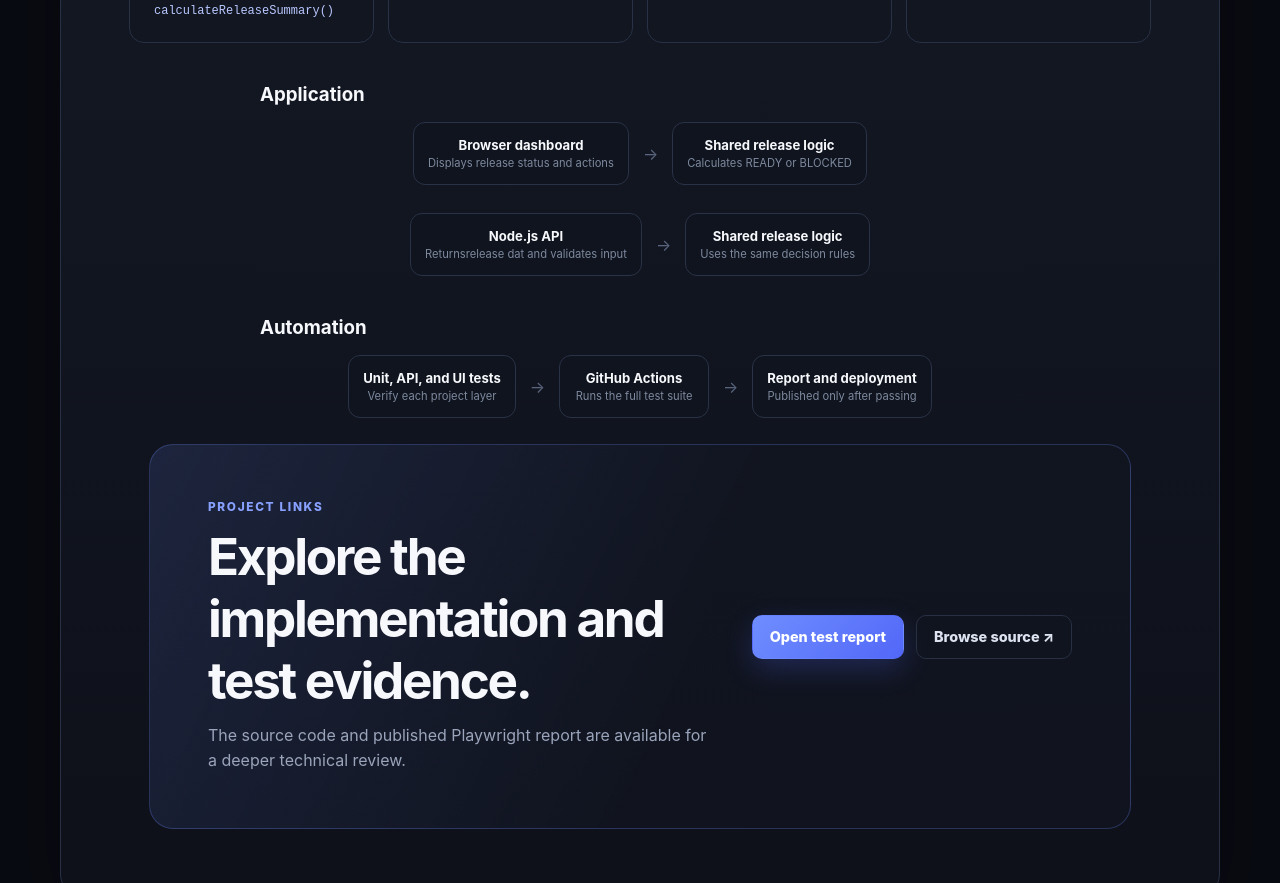
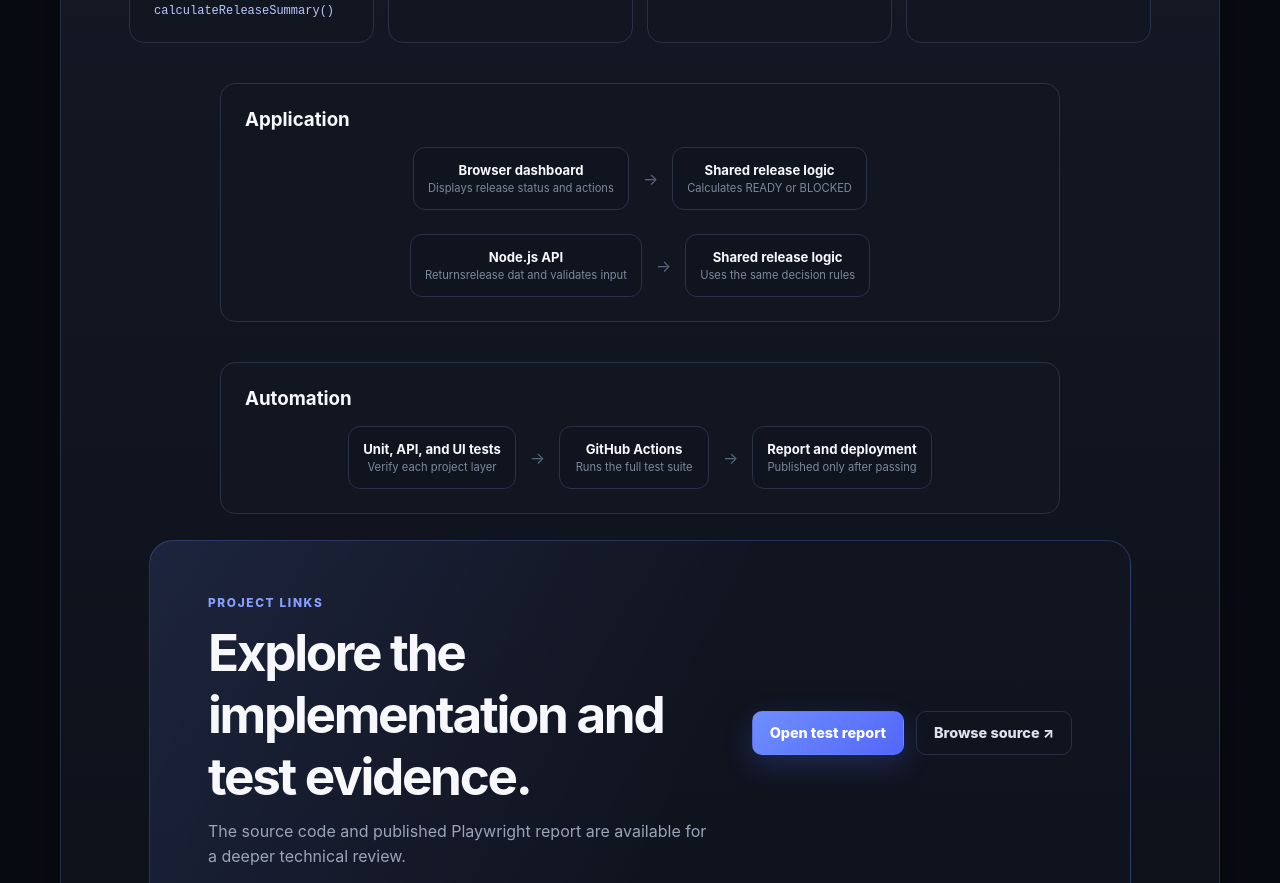
Before and after one commit to dillon-olivi/release-readiness-demo, a website with bundled scripts: page src/public/index.html in a window 1280 px wide. Shown: the part 1909-2792 px from the top of the page. Built offline with nearby package versions, Linux system fonts and the light colour scheme.

Commit message:
Grouping application and automation flows

```diff
--- a/src/public/styles.css
+++ b/src/public/styles.css
@@ -220,26 +220,30 @@ footer p { margin: 0; }
 }
 
 .flow-groups {
+  width: min(840px, 100%);
+  margin: 2.5rem auto 0;
   display: grid;
   gap: 2.5rem;
-  margin-top: 2.5rem;
 }
 
 .flow-group {
   display: grid;
   gap: 1rem;
+  padding: 1.5rem;
+  border: 1px solid #293146;
+  border-radius: 15px;
+  background: #111621;
 }
 
 .flow-group h3 {
-  width: min(760px, 100%);
-  margin: 0 auto;
+  margin: 0;
 }
 
 .flow-group .flow {
-  width: min(760px, 100%);
-  margin: 0 auto;
+  width: 100%;
+  margin: 0;
 }
 
 .flow-group .flow + .flow {
-  margin-top: 0.75rem;
+  margin-top: 0.5rem;
 }
```
